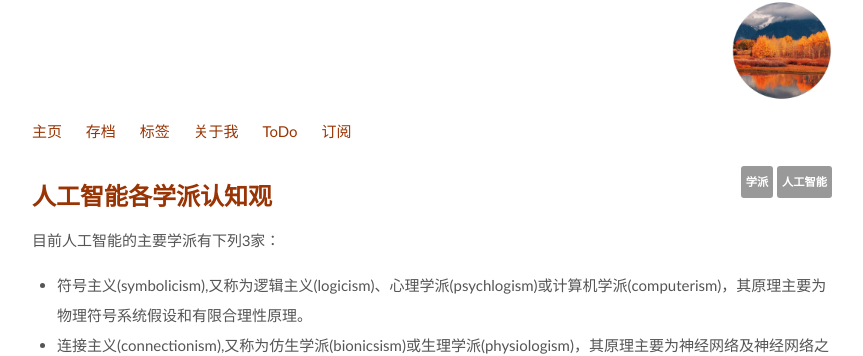
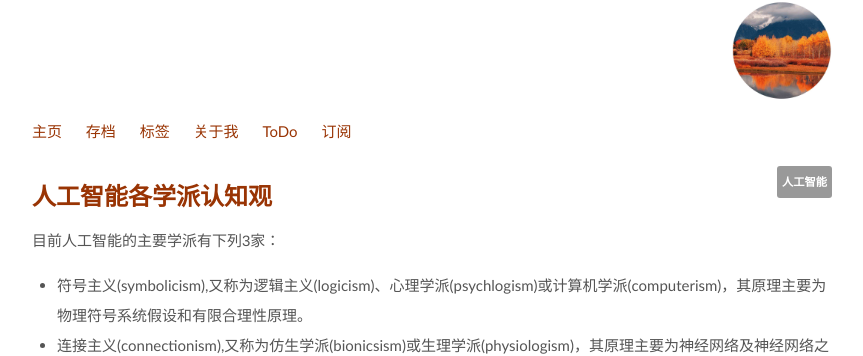
Before and after one commit to fk1091889767/tanwubin.github.io, a Jekyll site: the page built from _posts/2017-09-11-ai-classification.md, in a window 1280 px wide. Shown: the top 356 px of the page, without its empty margins (208-1071 px from the left). Built offline with Jekyll 4.4.1, drawn with Linux system fonts in a browser that asks for light colours.

Commit message:
update tags

```diff
--- a/_posts/2017-09-11-ai-classification.md
+++ b/_posts/2017-09-11-ai-classification.md
@@ -3,7 +3,6 @@ layout: post
 title: 人工智能各学派认知观
 tags:
 - 人工智能
-- 学派
 status: publish
 type: post
 published: true
```
